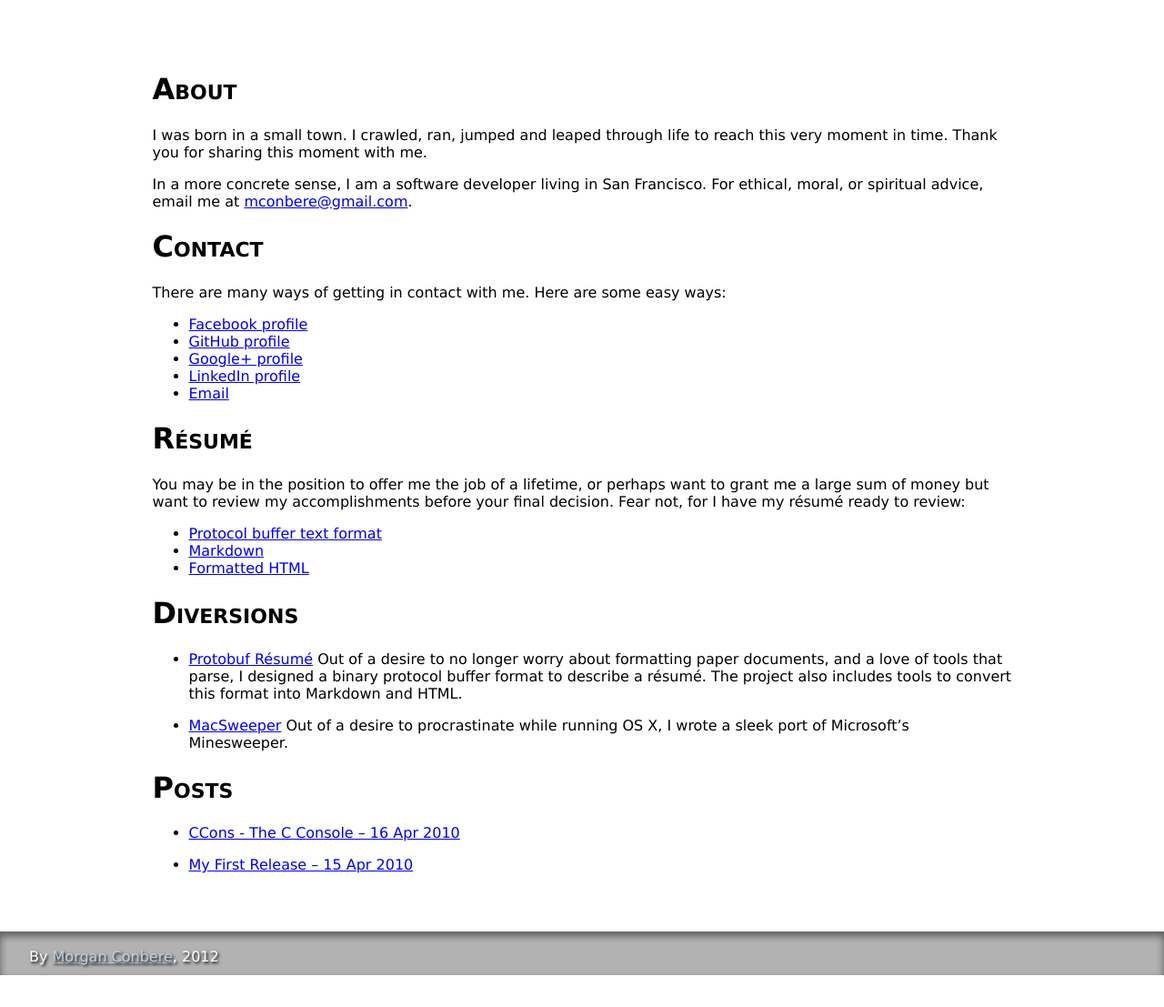
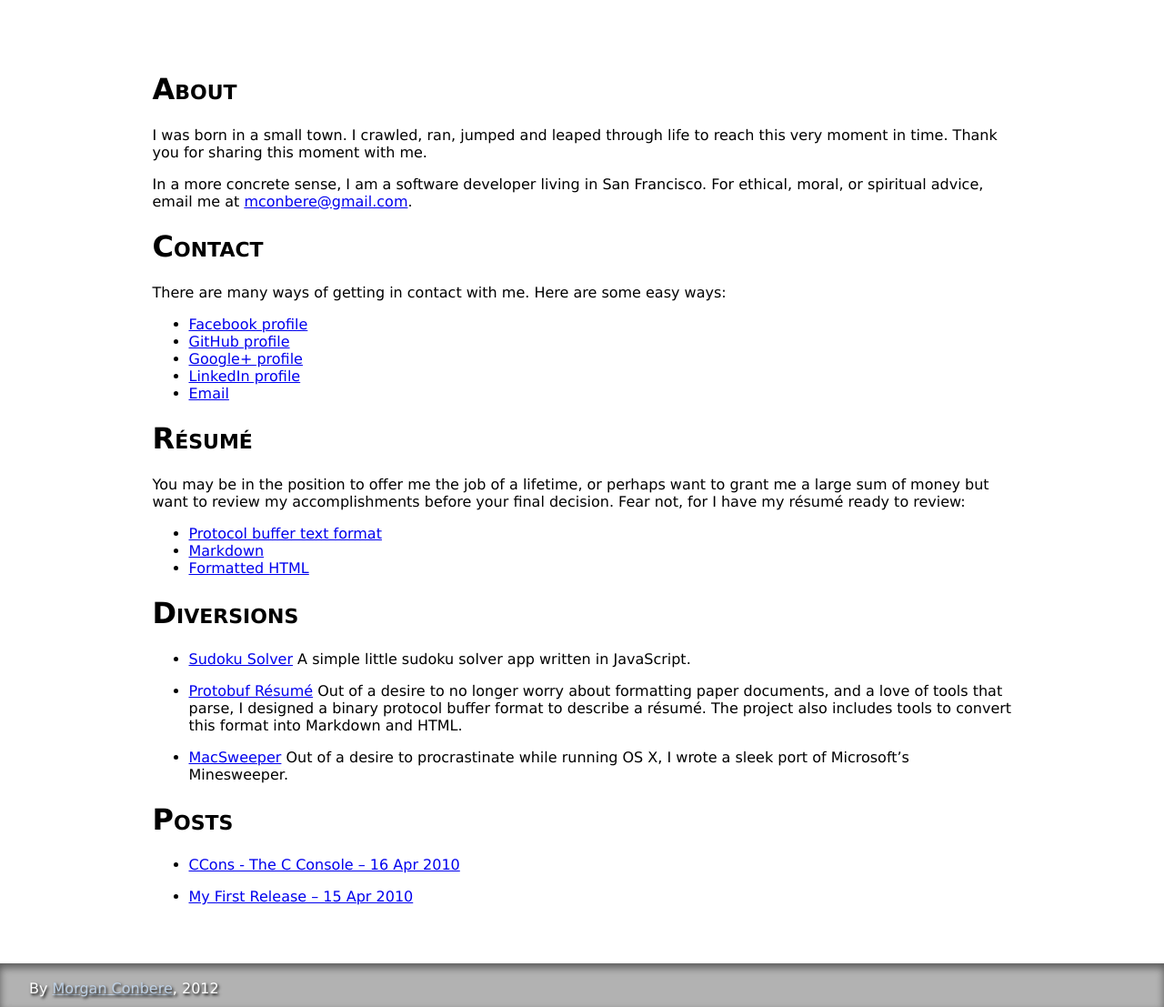
Before and after one commit to mconbere/mconbere.github.com, a Jekyll site: the page built from index.markdown, in a window 1280 px wide. Shown: the whole page at 91% size. Built offline with Jekyll 4.4.1, drawn with Linux system fonts in a browser that asks for light colours; before the commit the page ends 1072 px from its top, so only the background shows below that.

Commit message:
Update master

```diff
--- a/index.markdown
+++ b/index.markdown
@@ -38,6 +38,9 @@ final decision. Fear not, for I have my résumé ready to review:
 Diversions
 ==========
 
+* [Sudoku Solver](sudoku/sudoku.html) A simple little sudoku solver app written
+  in JavaScript.
+
 * [Protobuf Résumé](http://github.com/mconbere/resume) Out of a desire to no
   longer worry about formatting paper documents, and a love of tools that parse,
   I designed a binary protocol buffer format to describe a résumé. The project
```
